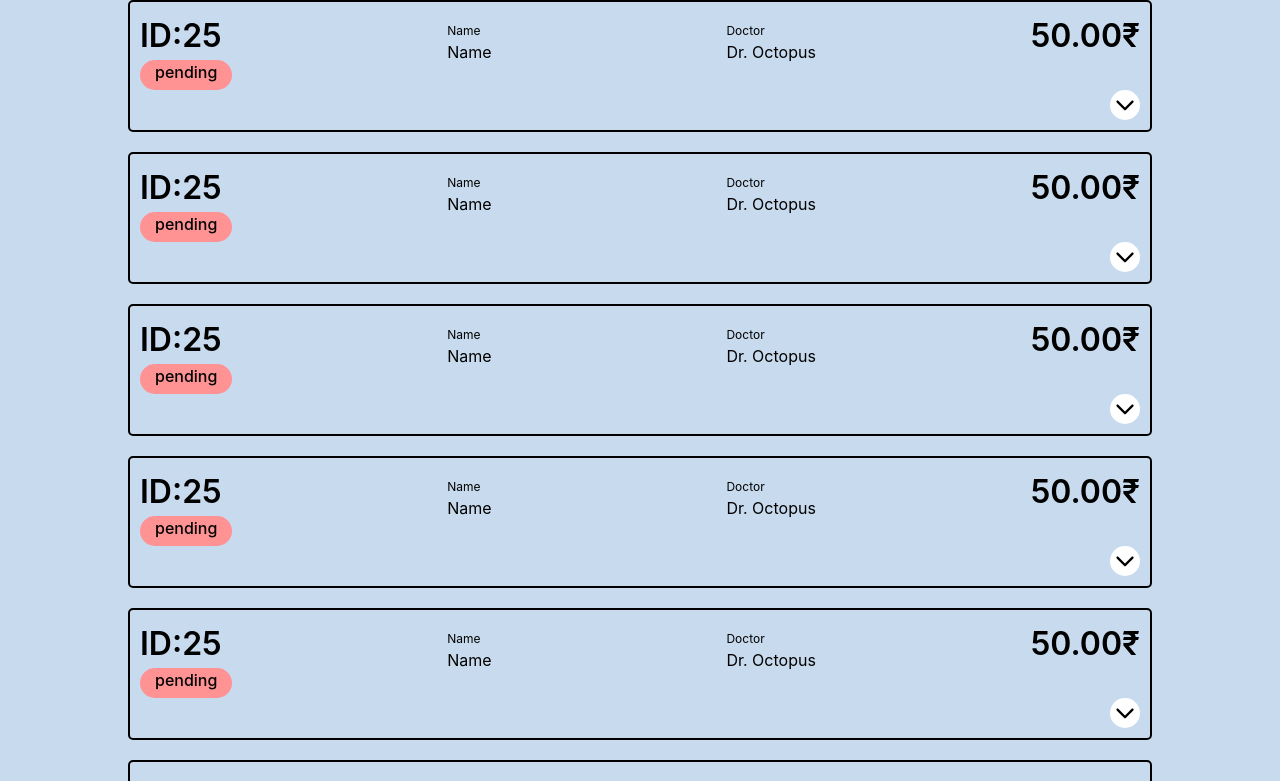
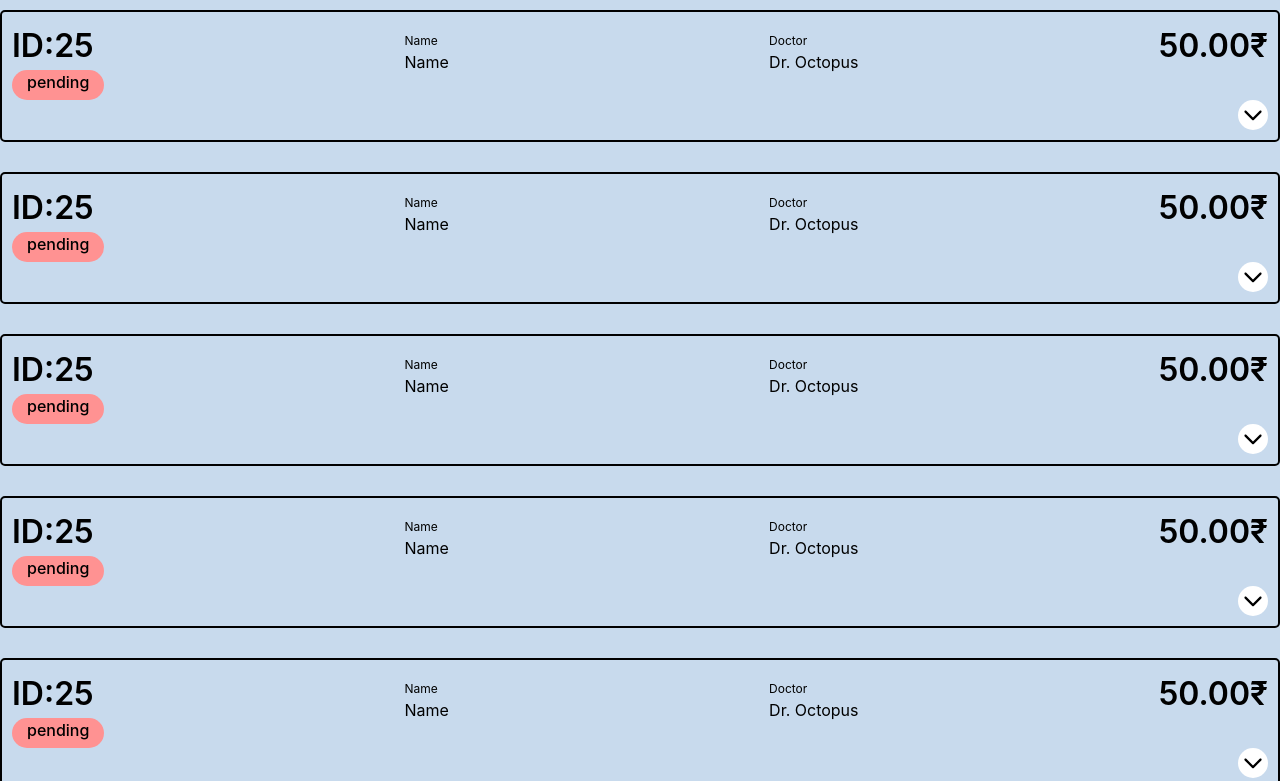
Before and after one commit to harinarayanan-kp/hackx, a React (Create React App) app: page /dashboard in a window 1280 px wide. Shown: the top 781 px of the page. Built offline with nearby package versions, Linux system fonts and the light colour scheme.

Commit message:
widthtile updated

```diff
--- a/src/style.css
+++ b/src/style.css
@@ -113,11 +113,12 @@
 }
 
 .tilemain {
+  margin-top: 10px;
   display: flex;
   flex-direction: column;
   transition: 0.3s ease;
   padding: 10px;
-  width: 80vw;
+  width: 100%;
   border-radius: 5px;
   border: 2px solid black;
 }
```
